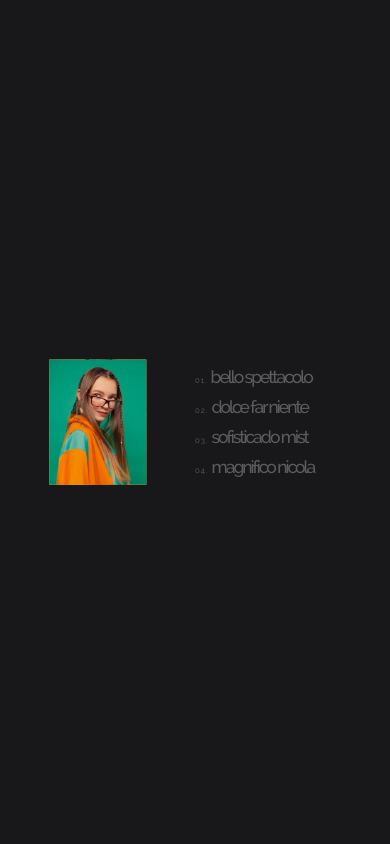
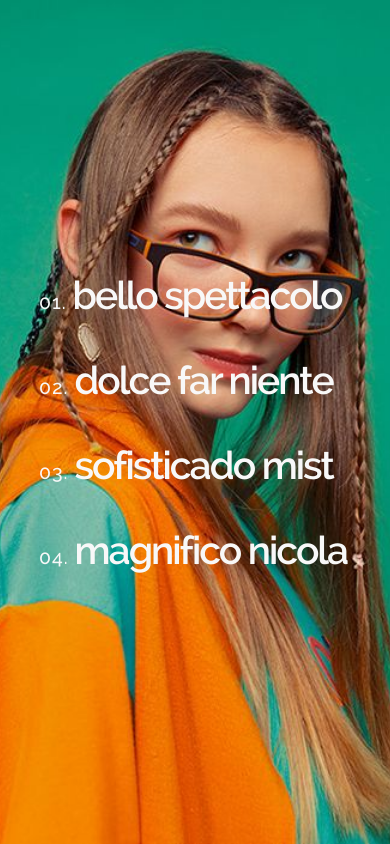
Before and after one commit to HarshitKumarSahu/menupage3js, a website built with Vite: page index.html in a window 390 px wide. Built offline with nearby package versions, Linux system fonts and the light colour scheme.

Commit message:
maked html css responsive

```diff
--- a/package.json
+++ b/package.json
@@ -4,7 +4,7 @@
   "version": "0.0.0",
   "type": "module",
   "scripts": {
-    "dev": "vite",
+    "dev": "vite --host 192.168.228.27",
     "build": "vite build",
     "preview": "vite preview"
   },
--- a/src/style.css
+++ b/src/style.css
@@ -88,3 +88,68 @@ small {
   letter-spacing: 1px;
   font-family: rly;
 }
+
+@media screen and (max-width:600px) {
+  .main {
+    /* width: 100vw;
+    height: 100vh;
+    display: flex;
+    align-items: center;
+    justify-content: center; */
+    position: relative;
+  }
+  .canvas {
+    /* position: relative; */
+    width: 100%;
+    height: 100%;
+    position: absolute;
+  }
+  .images {
+    position: absolute;
+    width: 100%;
+    height: 100%;
+    /* top: 50%;
+    left: 50%;
+    transform: translate(-50%, -50%); */
+  }
+  /* img {
+    position: absolute;
+    width: 100%;
+    height: 100%;
+    object-fit: cover;
+    object-position: center;
+  } */
+  .linkscontainer {
+    /* display: flex; */
+    /* align-items: center; */
+    width: 80%;
+    /* height: 100%; */
+  }
+  .links {
+    display: flex;
+    flex-direction: column;
+    gap: 10vw;
+  }
+  a {
+    /* text-decoration: none; */
+    opacity: 1;
+    z-index: 999;
+    /* display: block; */
+    font-size: 10vw;
+    color: #f8f8f8;
+    /* text-transform: lowercase; */
+    /* letter-spacing: -2px; */
+    /* transition: none; */
+    font-family: rlysb;
+  }
+  /* a:hover {
+    opacity: 1;
+    margin-left: 2vw;
+  } */
+  small {
+    font-size: 5vw;
+    /* letter-spacing: 1px; */
+    font-family: rlym;
+  }
+
+}
```
